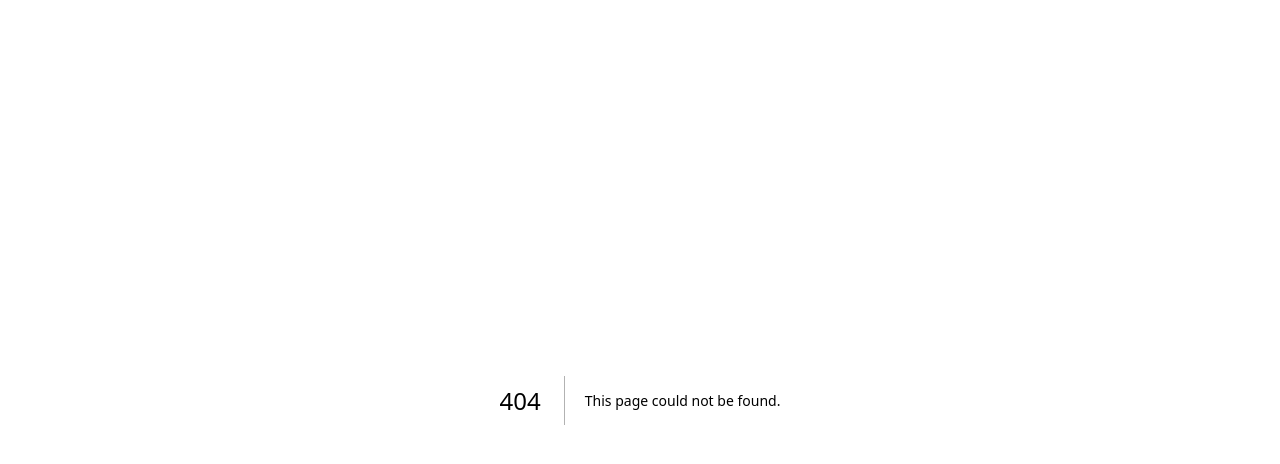
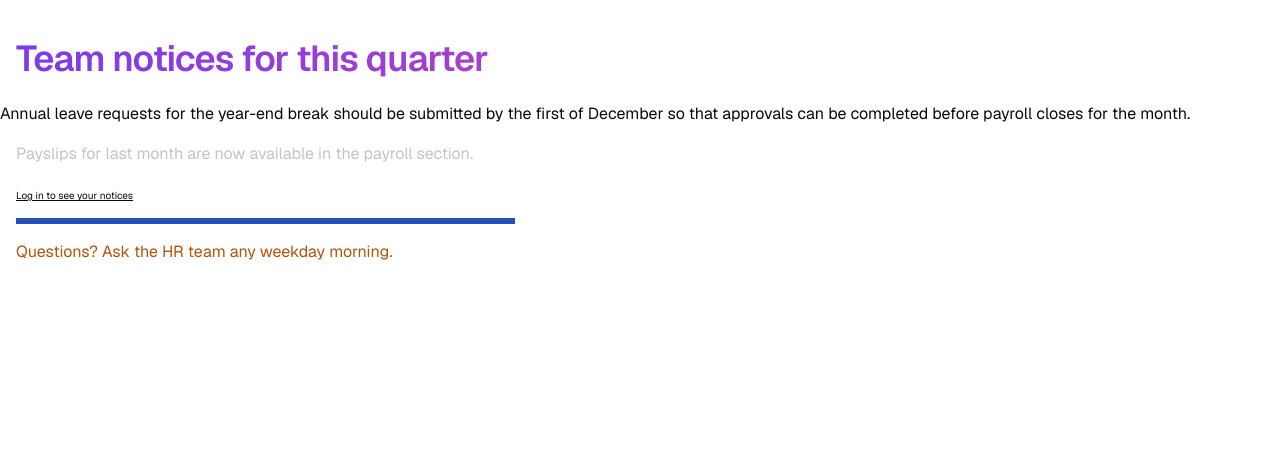
Before and after one commit to pristine-test-org/hr-pilot-vercel, a Next.js app: page /impeccable-test-drive in a window 1280 px wide. Before the commit this address had no page. Shown: the top 464 px of the page. Built offline with nearby package versions, Linux system fonts and the light colour scheme.

Commit message:
Add Impeccable test drive page

```diff
--- /dev/null
+++ b/app/impeccable-test-drive/page.tsx
@@ -0,0 +1,36 @@
+import Link from "next/link";
+import "./test-drive.css";
+
+export const metadata = {
+  title: "Team notices - HR Pilot",
+};
+
+export default function TestDrivePage() {
+  return (
+    <main className="td-page">
+      {/* Intentional, for Impeccable's test drive: gradient text on the heading. */}
+      <h1 className="td-heading">Team notices for this quarter</h1>
+
+      {/* Intentional, for Impeccable's test drive: body text flush with the viewport edges, no background or padding. */}
+      <p className="td-edge">
+        Annual leave requests for the year-end break should be submitted by the first of December so
+        that approvals can be completed before payroll closes for the month.
+      </p>
+
+      {/* Intentional, for Impeccable's test drive: light grey text well under 4.5:1 contrast. */}
+      <p className="td-faint">Payslips for last month are now available in the payroll section.</p>
+
+      <div className="td-actions">
+        {/* Intentional, for Impeccable's test drive: link text under the 11px floor. */}
+        <Link href="/login" className="td-small-link">
+          Log in to see your notices
+        </Link>
+        {/* Intentional, for Impeccable's test drive: transition on a layout property (width). */}
+        <div className="td-bar" aria-hidden />
+      </div>
+
+      {/* Intentional, for Impeccable's test drive: a hard-coded colour outside the DESIGN.md palette. */}
+      <p className="td-offpalette">Questions? Ask the HR team any weekday morning.</p>
+    </main>
+  );
+}
--- /dev/null
+++ b/app/impeccable-test-drive/test-drive.css
@@ -0,0 +1,44 @@
+.td-page {
+  padding: 2rem 0;
+}
+.td-heading {
+  padding: 0 1rem;
+  font-size: 2.25rem;
+  font-weight: 600;
+  letter-spacing: -0.025em;
+  background-image: linear-gradient(90deg, #7c3aed, #ec4899);
+  background-clip: text;
+  -webkit-background-clip: text;
+  color: transparent;
+  -webkit-text-fill-color: transparent;
+}
+.td-edge {
+  margin: 1rem 0;
+  padding: 0;
+}
+.td-faint {
+  padding: 0 1rem;
+  color: #c4c4c4;
+  background: #ffffff;
+}
+.td-actions {
+  padding: 1rem;
+}
+.td-small-link {
+  font-size: 10px;
+  text-decoration: underline;
+}
+.td-bar {
+  height: 6px;
+  width: 40%;
+  margin-top: 0.75rem;
+  background: oklch(0.47 0.17 264);
+  transition: width 0.3s;
+}
+.td-bar:hover {
+  width: 80%;
+}
+.td-offpalette {
+  padding: 0 1rem;
+  color: #b45309;
+}
--- a/app/page.tsx
+++ b/app/page.tsx
@@ -184,6 +184,9 @@ export default function LandingPage() {
             </div>
             <span>HR Pilot &copy; {new Date().getFullYear()}</span>
           </div>
+          <Link href="/impeccable-test-drive" className="hover:underline">
+            Team notices
+          </Link>
           <span>A practice HR SaaS project.</span>
         </div>
       </footer>
```
